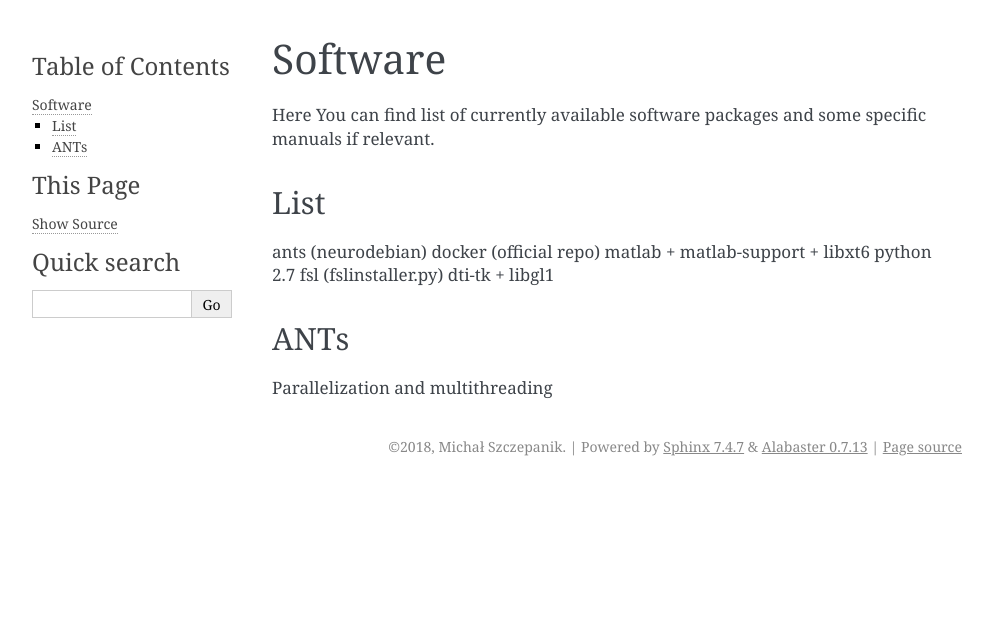
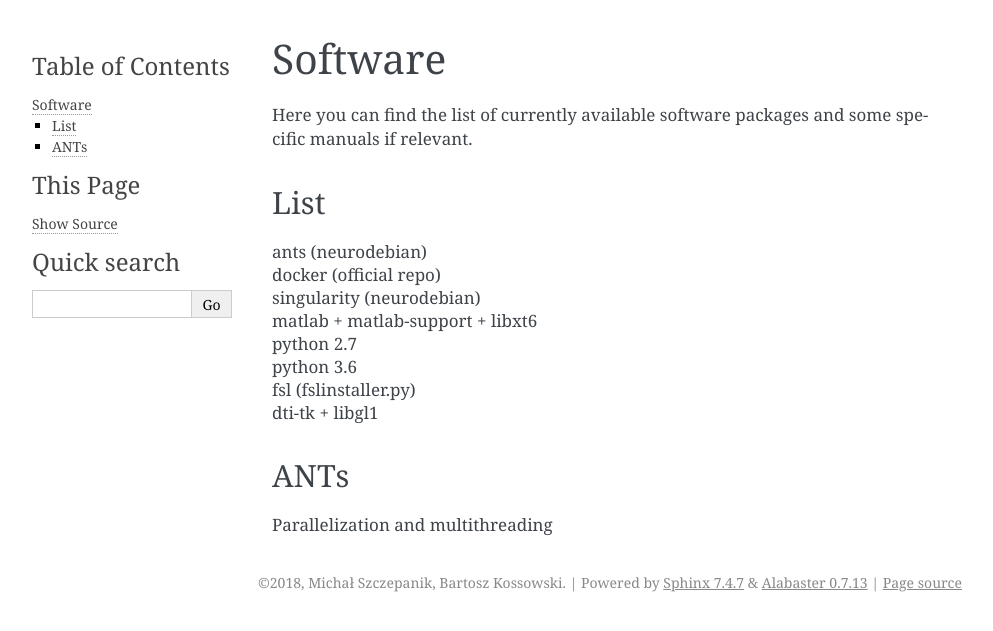
Before and after one commit to nencki-lobi/lobi-inhouse, a Sphinx documentation site: the page built from docs/software.rst, in a window 1280 px wide. Shown: the top 631 px of the page, without its empty margins (148-1141 px from the left). Built offline with Sphinx 7.4.7, drawn with Linux system fonts in a browser that asks for light colours.

Commit message:
Update contributing & software pages, copyright notice

```diff
--- a/docs/conf.py
+++ b/docs/conf.py
@@ -20,8 +20,8 @@
 # -- Project information -----------------------------------------------------
 
 project = 'LOBI inhouse resources'
-copyright = '2018, Michał Szczepanik'
-author = 'Michał Szczepanik'
+copyright = '2018, Michał Szczepanik, Bartosz Kossowski'
+author = 'Michał Szczepanik, Bartosz Kossowski'
 
 # The short X.Y version
 version = ''
--- a/docs/contributing.rst
+++ b/docs/contributing.rst
@@ -2,5 +2,8 @@ Contributing to the Docs
 ========================
 
 Help files are written in reStructuredText format and the website is generated by `Sphinx <http://www.sphinx-doc.org/en/master/>`_. See `Getting Started with Sphinx <https://docs.readthedocs.io/en/latest/intro/getting-started-with-sphinx.html>`_ from readthedocs for a great introduction.
+Out of resources linked therein, the `reStructuredTextPrimer <http://www.sphinx-doc.org/en/master/usage/restructuredtext/basics.html>`_ is especially handy.
 
 You can edit the .rst files to change the documentation.
+
+The source files are hosted `on GitHub <https://github.com/mslw/lobi-inhouse>`_. Feel free to open pull requests, contribute directly (if you were added as collaborator) or open issues (if you would like something to be added, but you don't feel up to writing that yourself).
--- a/docs/software.rst
+++ b/docs/software.rst
@@ -1,17 +1,19 @@
 Software
 ===========
 
-Here You can find list of currently available software packages and some specific manuals if relevant.
+Here you can find the list of currently available software packages and some specific manuals if relevant.
 
 List
 --------------------
 
-ants (neurodebian)
-docker (official repo)
-matlab + matlab-support + libxt6
-python 2.7
-fsl (fslinstaller.py)
-dti-tk + libgl1
+| ants (neurodebian)
+| docker (official repo)
+| singularity (neurodebian)
+| matlab + matlab-support + libxt6
+| python 2.7
+| python 3.6
+| fsl (fslinstaller.py)
+| dti-tk + libgl1
 
 ANTs
 --------------------
```
